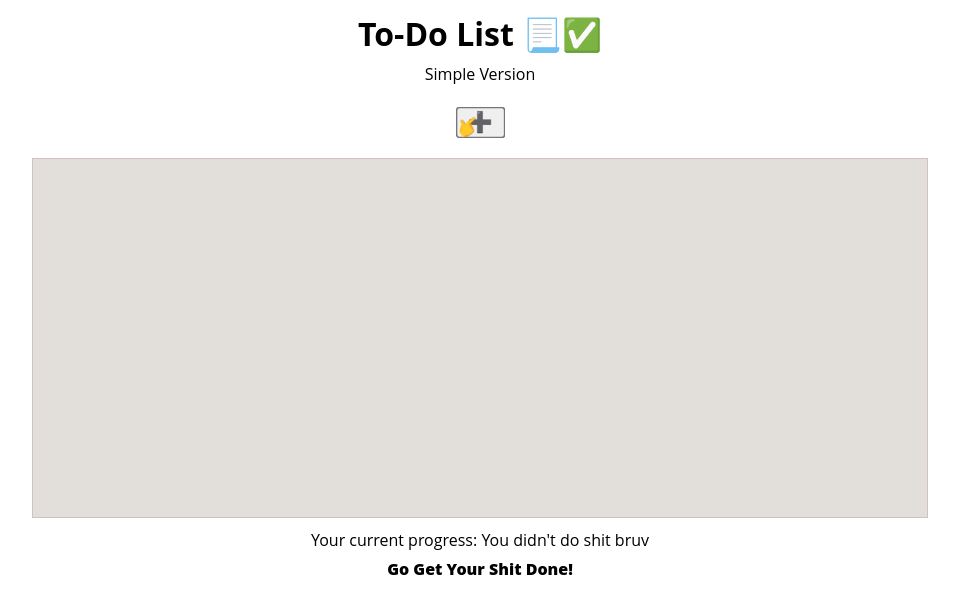
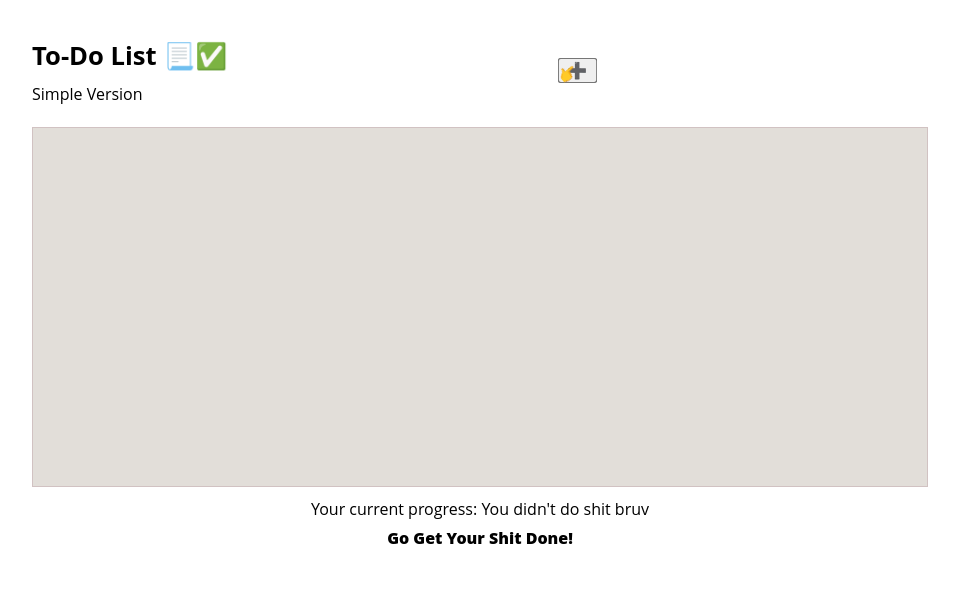
Before and after one commit to DarinJSE/todolist-minidemo, a website: page index.html in a window 1280 px wide. Shown: the whole page, without its empty margins (160-1119 px from the left). Drawn offline with Linux system fonts and the light colour scheme.

Commit message:
Fixing UI: Title, subtitle, and task-input button.

```diff
--- a/index.html
+++ b/index.html
@@ -9,15 +9,17 @@
   </head>
   <body>
     <main>
-      <h1>To-Do List <span>📃✅</span></h1>
-      <p>Simple Version</p>
       <section class="task-manager">
-        <button class="task-input">
-          ➕
+        <div class="wrap">
+          <div class="nwrp">
+            <h1 class="title">To-Do List <span>📃✅</span></h1>
+            <p class="subtitle">Simple Version</p>
+          </div>
+          <button class="task-input">
+            ➕
           <div class="pointer"></div>
-        </button>
-        <div></div>
-
+          </button>
+        </div>
         <div class="task-list"></div>
 
         <div class="current-progress">
--- a/script.js
+++ b/script.js
@@ -6,7 +6,7 @@ addButton.addEventListener('click', () => {
   if (taskText) {
     const newTask = document.createElement('div');
     newTask.classList.add('task');
-    newTask.innerHTML = `${taskText} <span class="done">✔</span><span class="delete">🗑</span>`;
+    newTask.innerHTML = `${taskText} <div class="ddl"><span class="done">✔</span><span class="delete">🗑</span></div>`;
     taskList.appendChild(newTask);
 
     const doneBtn = newTask.querySelector('.done');
--- a/styles.css
+++ b/styles.css
@@ -6,10 +6,22 @@ body {
   font-family: 'Open Sans', Arial, sans-serif;
 }
 
-nav {
-  width: 100%;
+.title {
+  font-size: 1.6rem;
+}
+
+.wrap {
+  width: 70vw;
   margin: 0 auto;
-  text-align: center;
+  margin-top: 25px;
+  display: flex;
+  flex-direction: row;
+  justify-content: center;
+  align-items: center;
+}
+
+.nwrp {
+  text-align: left;
 }
 
 main {
@@ -21,7 +33,7 @@ main {
 
 .task-input {
   position: relative;
-  transform: scale(1.5);
+  transform: scale(1.2);
   margin: 15px auto;
 }
 
@@ -32,20 +44,19 @@ main {
   background-color: rgb(226, 222, 217);
   margin: 0 auto;
   margin-top: 10px;
+  padding-bottom: 5px;
 }
 
 .task {
-  margin: 0 20px;
-  margin-top: 15px;
+  margin: 10px 20px;
   padding: 10px;
   background-color: rgb(241, 229, 229);
   border-radius: 5px;
   box-shadow: 1px 1px 1px 1px rgb(146, 130, 130);
-}
-
-.task span:first-child {
-  margin: 0 2px;
-  margin-left: 10px;
+  text-align: left;
+  display: flex;
+  flex-direction: row;
+  justify-content: space-between;
 }
 
 .pointer::before {
@@ -70,7 +81,3 @@ main {
   display: inline-block;
   margin-left: 10px;
 }
-
-.done, .delete {
-  margin-right: 10px;
-}
```
